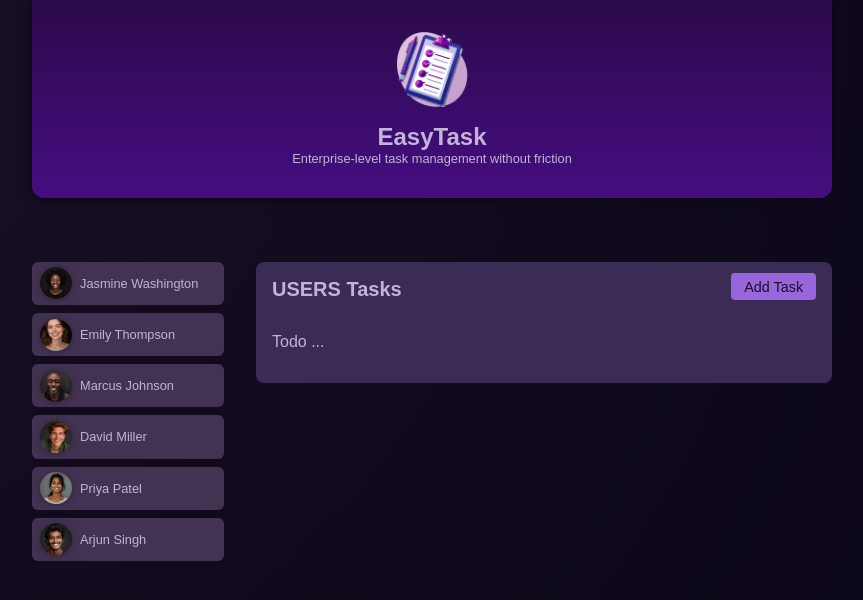
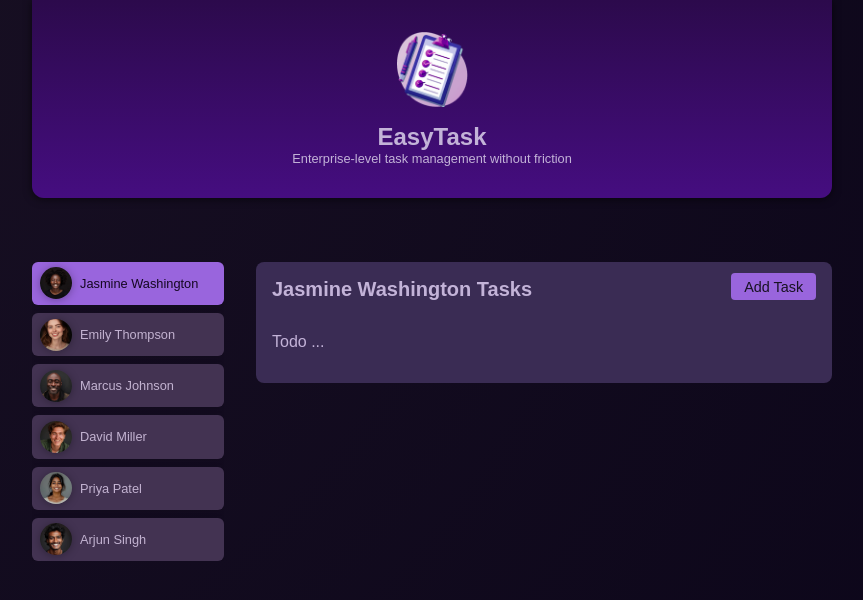
Before and after one commit to sachin-rajveer/angular-routing-udemy-section-14, an Angular app: page /users/u1 in a window 1280 px wide. Shown: the top 600 px of the page, without its empty margins (208-1071 px from the left). Built offline with nearby package versions, Linux system fonts and the light colour scheme.

Commit message:
to use url parameter into component that is dyamically loaded as per url.
we need to specify we are using url paramerers by using withComponentInputBinding

```diff
--- a/src/app/app.config.ts
+++ b/src/app/app.config.ts
@@ -1,7 +1,7 @@
 import { ApplicationConfig } from "@angular/core";
-import { provideRouter } from "@angular/router";
+import { provideRouter, withComponentInputBinding } from "@angular/router";
 import { appRoutes } from "./app.routes";
 
 export const appConfig: ApplicationConfig = {
-    providers: [provideRouter(appRoutes)]
+    providers: [provideRouter(appRoutes, withComponentInputBinding())],
 }
--- a/src/app/users/user-tasks/user-tasks.component.html
+++ b/src/app/users/user-tasks/user-tasks.component.html
@@ -1,6 +1,6 @@
 <section id="tasks">
   <header>
-    <h2>USERS Tasks</h2>
+    <h2>{{ userName() }} Tasks</h2>
     <menu>
       <a>Add Task</a>
     </menu>
--- a/src/app/users/user-tasks/user-tasks.component.ts
+++ b/src/app/users/user-tasks/user-tasks.component.ts
@@ -1,4 +1,5 @@
-import { Component } from '@angular/core';
+import { Component, computed, inject, input } from '@angular/core';
+import { UsersService } from '../users.service';
 
 @Component({
   selector: 'app-user-tasks',
@@ -6,4 +7,11 @@
   templateUrl: './user-tasks.component.html',
   styleUrl: './user-tasks.component.css',
 })
-export class UserTasksComponent {}
+export class UserTasksComponent {
+
+  userId = input.required<string>();
+
+  private usersService = inject(UsersService);
+
+  userName = computed(() => this.usersService.users.find(u => u.id === this.userId())?.name)
+}
--- a/src/app/users/user/user.component.ts
+++ b/src/app/users/user/user.component.ts
@@ -1,14 +1,14 @@
 import { Component, computed, input } from '@angular/core';
 
 import { type User } from './user.model';
-import { RouterLink } from '@angular/router';
+import { RouterLink, RouterLinkActive } from '@angular/router';
 
 @Component({
   selector: 'app-user',
   standalone: true,
   templateUrl: './user.component.html',
   styleUrl: './user.component.css',
-  imports: [RouterLink]
+  imports: [RouterLink, RouterLinkActive]
 })
 export class UserComponent {
   user = input.required<User>();
```
